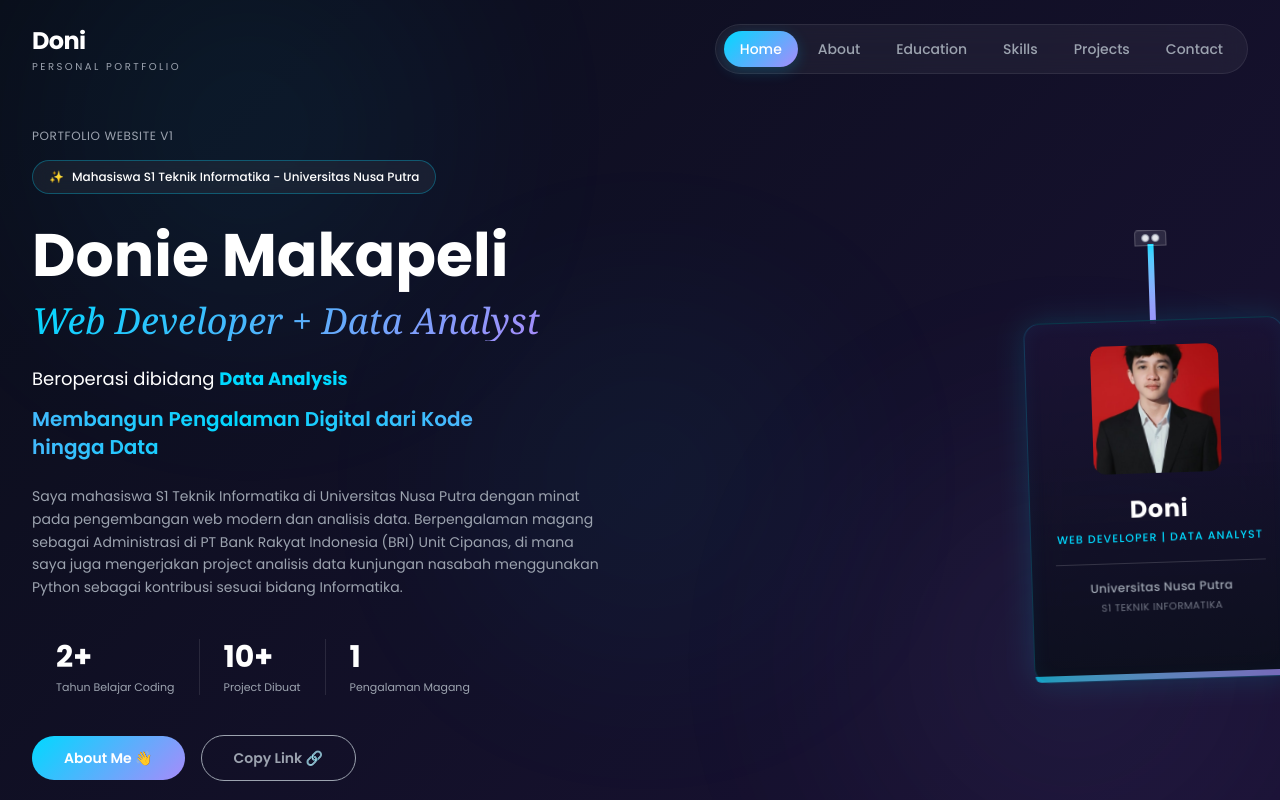
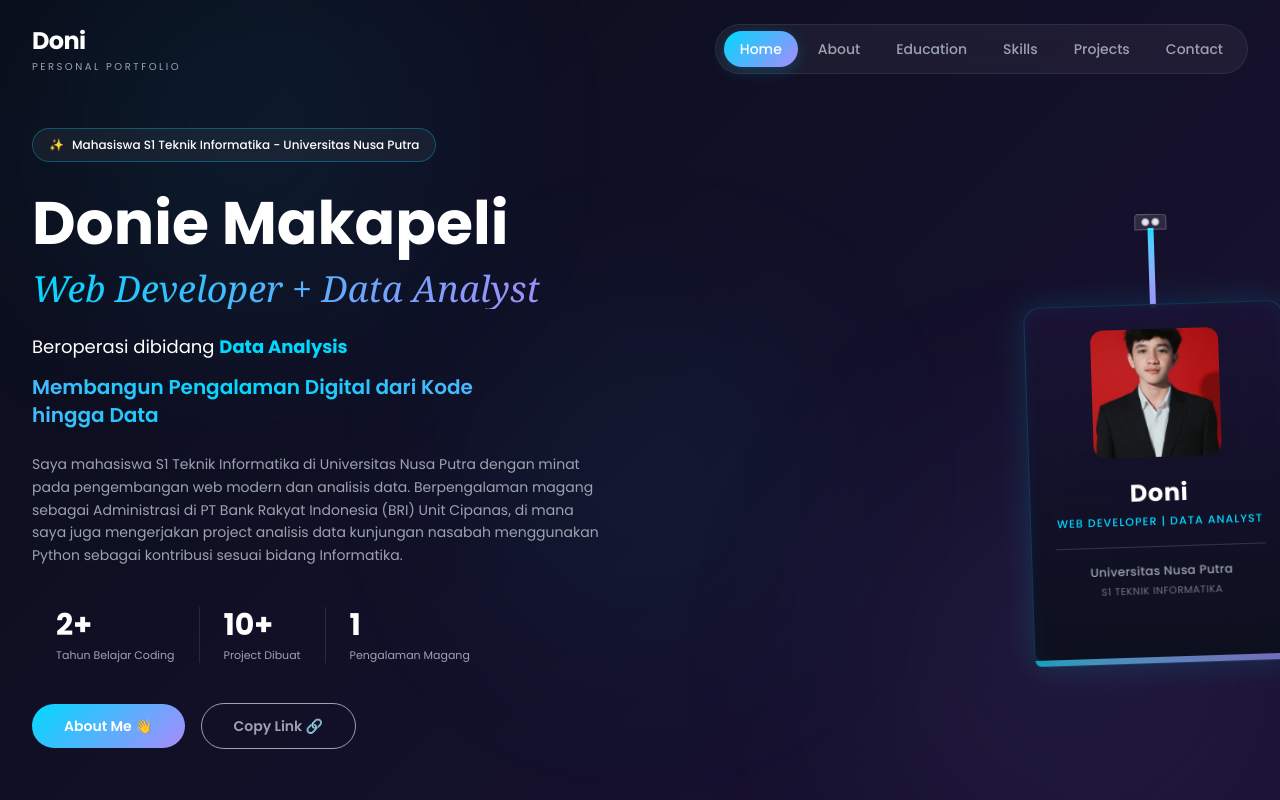
Before and after one commit to dmakapeli-prog/doni-portfolio, a Next.js app: page / in a window 1280 px wide. Shown: the top 800 px of the page. Built offline with nearby package versions, Linux system fonts and the light colour scheme.

Commit message:
Remove portfolio version label

```diff
--- a/app/page.js
+++ b/app/page.js
@@ -214,9 +214,7 @@ function HomeSection() {
         {/* ====== KIRI (60%): Teks ====== */}
         <div className="flex flex-col items-center md:items-start text-center md:text-left order-2 md:order-1">
 
-          <p className="text-text-secondary text-xs tracking-wider mb-4 uppercase">
-            Portfolio Website V1
-          </p>
+
 
           <div className="badge-glass inline-flex items-center gap-2 px-4 py-2 rounded-full text-xs font-medium text-white mb-6">
             <span>✨</span> Mahasiswa S1 Teknik Informatika - Universitas Nusa Putra
```
